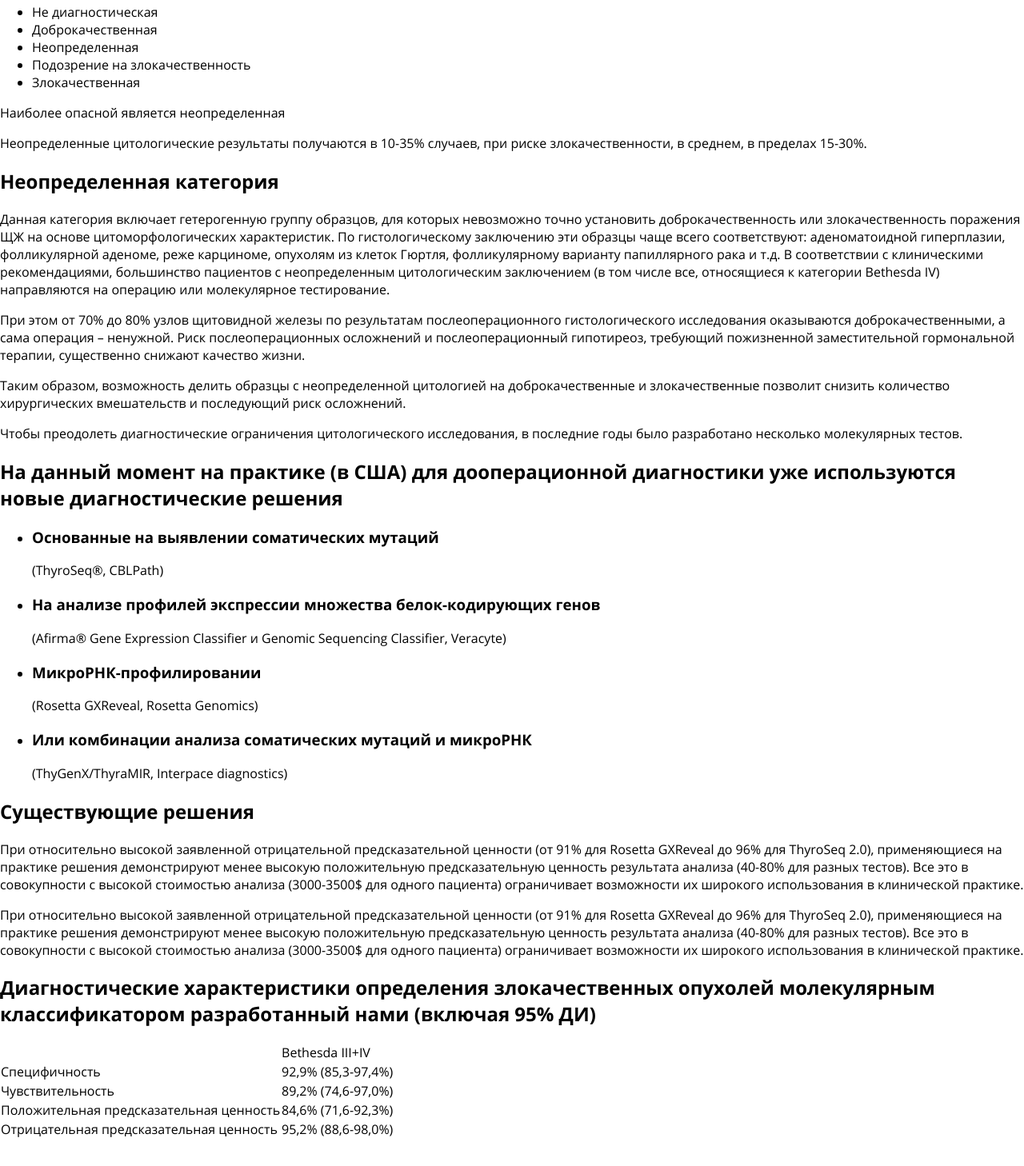
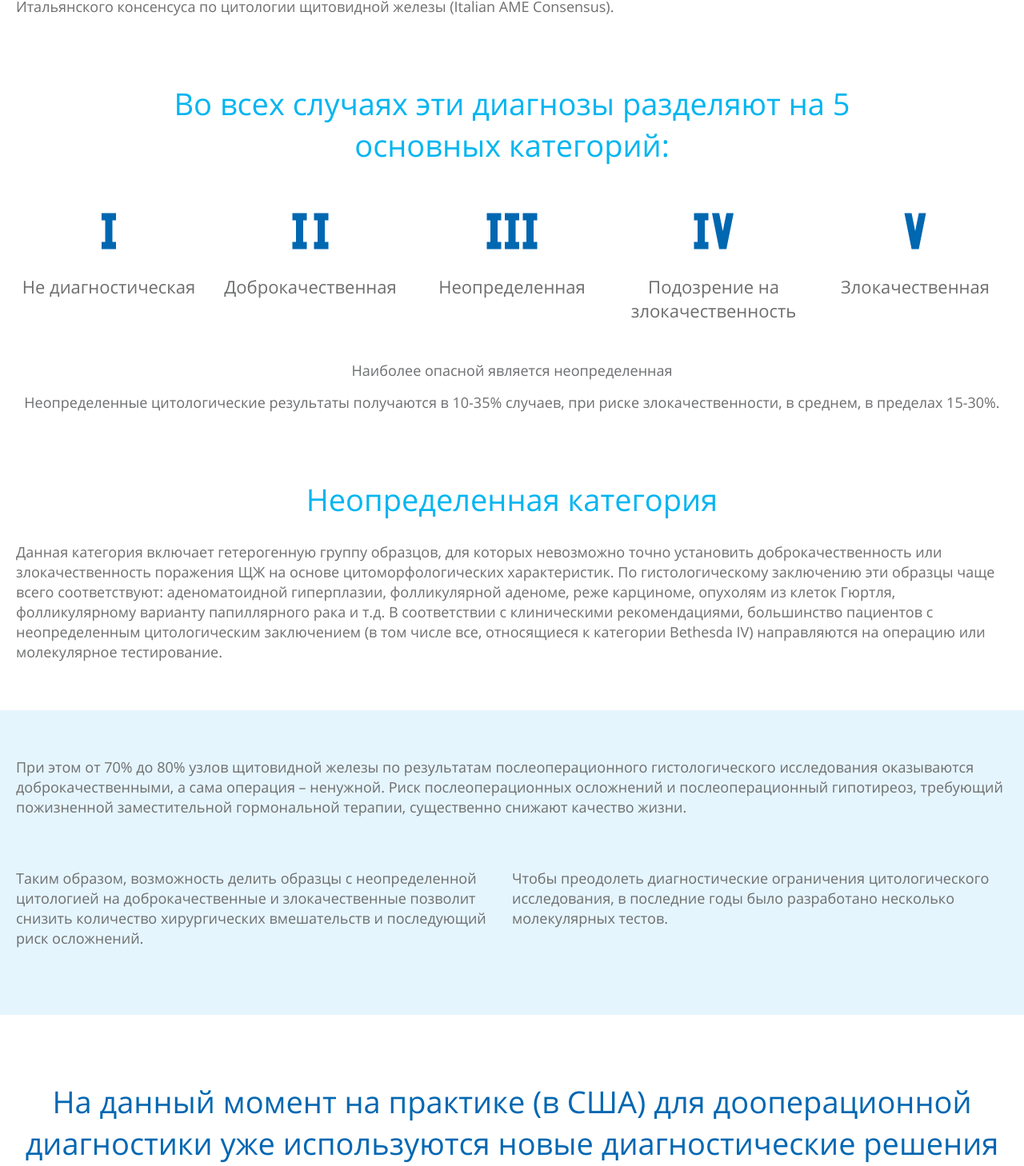
Before and after one commit to artcherenkov/mirel, a website: page src/method.html in a window 1280 px wide. Shown: the part 795-2253 px from the top of the page at 80% size. Drawn offline with nearby package versions, Linux system fonts and the light colour scheme; files that its build step writes are made by us from their sources.

Commit message:
Стилизует страницу методики

```diff
--- a/src/method.html
+++ b/src/method.html
@@ -10,25 +10,27 @@
   </head>
   <body>
     <header class="page-header">
-      <h2 class="page-header__header">Мирель</h2>
-      <a href="mailto:info@rtpr.ru">e-mail: info@rtpr.ru</a>
+      <div class="page-header__header-wrapper">
+        <h2 class="page-header__header">МикроРНК Диагностика</h2>
+        <a class="page-header__link" href="mailto:info@rtpr.ru">e-mail: info@rtpr.ru</a>
+      </div>
       <nav class="page-header__nav">
         <div class="page-header__nav-wrapper">
           <ul class="page-header__nav-list">
             <li class="page-header__nav-item">
-              <a href="#">Главная</a>
+              <a class="page-header__nav-link" href="index.html">О нас</a>
             </li>
             <li class="page-header__nav-item">
-              <a href="#">О компании</a>
+              <a class="page-header__nav-link" href="sick.html">Заболевания щитовидной железы</a>
             </li>
             <li class="page-header__nav-item">
-              <a href="#">Методика</a>
+              <a class="page-header__nav-link">Молекулярно-генетический анализ</a>
             </li>
             <li class="page-header__nav-item">
-              <a href="#">Алгоритм исследования</a>
+              <a class="page-header__nav-link" href="#">Публикации</a>
             </li>
             <li class="page-header__nav-item">
-              <a href="#">Научные работы</a>
+              <a class="page-header__nav-link" href="#">Информация для пациентов</a>
             </li>
           </ul>
         </div>
@@ -48,37 +50,37 @@
               <h2 class="method__part-header">Узловые образования щитовидной железы</h2>
           </header>
           <main class="method__part-main">
-            <p class="method__part-inner">
+            <p class="method__part-inner method__part-inner--part1">
               По распространенности узловые образования щитовидной железы (ЩЖ) доминируют среди патологий эндокринной системы. Из них ~7% являются злокачественными и требуют оперативного вмешательства, решение о котором принимается на основании дооперационного диагноза. Основным методом дооперационной диагностики является цитологическое исследование препаратов, полученных тонкоигольной аспирационной пункционной биопсией (ТАПБ). В настоящее время используются несколько систем классификации цитологических диагнозов (British Thyroid Association-Royal College of Pathologists, Bethesda System for Reporting Thyroid Cytopathology, или Итальянского консенсуса по цитологии щитовидной железы (Italian AME Consensus).
             </p>
           </main>
         </article>
         <article class="method__part method__part--part2">
           <header class="method__part-header-wrapper">
-            <h2 class="method__part-header">Во всех случаях эти диагнозы разделяют на 5 основных категорий:</h2>
+            <h2 class="method__part-header">Во всех случаях эти диагнозы разделяют на 5 основных&nbsp;категорий:</h2>
           </header>
           <main class="method__part-main">
             <ul class="method__part-list">
-              <li class="method__part-item">
-                Не диагностическая
+              <li class="method__part-item method__part-item--1">
+                <p class="method__part-item-text">Не диагностическая</p>
               </li>
-              <li class="method__part-item">
-                Доброкачественная
+              <li class="method__part-item method__part-item--2">
+                <p class="method__part-item-text">Доброкачественная</p>
               </li>
-              <li class="method__part-item">
-                Неопределенная
+              <li class="method__part-item method__part-item--3">
+                <p class="method__part-item-text">Неопределенная</p>
               </li>
-              <li class="method__part-item">
-                Подозрение на злокачественность
+              <li class="method__part-item method__part-item--4">
+                <p class="method__part-item-text">Подозрение на злокачественность</p>
               </li>
-              <li class="method__part-item">
-                Злокачественная
+              <li class="method__part-item method__part-item--5">
+                <p class="method__part-item-text">Злокачественная</p>
               </li>
             </ul>
-            <p class="method__part-content">
+            <p class="method__part-content method__part-content--part2">
               Наиболее опасной является неопределенная
             </p>
-            <p class="method__part-content">
+            <p class="method__part-content method__part-content--part2">
               Неопределенные цитологические результаты получаются в 10-35% случаев, при риске злокачественности, в среднем, в пределах 15-30%.
             </p>
           </main>
@@ -88,19 +90,21 @@
             <h2 class="method__part-header">Неопределенная категория</h2>
           </header>
           <main class="method__part-main">
-            <p class="method__part-inner">
+            <p class="method__part-inner method__part-inner--part3">
               Данная категория включает гетерогенную группу образцов, для которых невозможно точно установить доброкачественность или злокачественность поражения ЩЖ на основе цитоморфологических характеристик. По гистологическому заключению эти образцы чаще всего соответствуют: аденоматоидной гиперплазии, фолликулярной аденоме, реже карциноме, опухолям из клеток Гюртля, фолликулярному варианту папиллярного рака и т.д. В соответствии с клиническими рекомендациями, большинство пациентов с неопределенным цитологическим заключением (в том числе все, относящиеся к категории Bethesda IV) направляются на операцию или молекулярное тестирование.
             </p>
-            <div class="method__inner-wrapper method__blue-bg">
-              <p class="method__part-inner method__part-inner--double">
+            <div class="method__blue-bg">
+              <div class="method__inner-wrapper">
+                <p class="method__part-content method__part-content--double">
                   При этом от 70% до 80% узлов щитовидной железы по результатам послеоперационного гистологического исследования оказываются доброкачественными, а сама операция – ненужной. Риск послеоперационных осложнений и послеоперационный гипотиреоз, требующий пожизненной заместительной гормональной терапии, существенно снижают качество жизни.
                 </p>
-              <p class="method__part-inner">
+                <p class="method__part-content">
                   Таким образом, возможность делить образцы с неопределенной цитологией на доброкачественные и злокачественные позволит снизить количество хирургических вмешательств и последующий риск осложнений.
                 </p>
-              <p class="method__part-inner">
+                <p class="method__part-content">
                   Чтобы преодолеть диагностические ограничения цитологического исследования, в последние годы было разработано несколько молекулярных тестов.
                 </p>
+              </div>
             </div>
           </main>
         </article>
@@ -160,7 +164,8 @@
             </p>
           </main>
         </article>
-        <article class="method__part method__part--part5 method__part--blue">
+        <article class="method__part method__part--part6 method__part--blue">
+          <div class="method__part-wrapper">
             <header class="method__part-header-wrapper">
               <h2 class="method__part-header">
                 Диагностические характеристики определения злокачественных опухолей молекулярным классификатором разработанный нами (включая 95% ДИ)
@@ -171,29 +176,30 @@
                 <thead>
                   <tr>
                     <td> </td>
-                  <td>Bethesda III+IV</td>
+                    <td class="method__table-header">Bethesda III+IV</td>
                   </tr>
                 </thead>
                 <tbody>
                   <tr>
                     <td>Специфичность</td>
-                  <td>92,9% (85,3-97,4%)</td>
+                    <td class="method__table-column2">92,9% (85,3-97,4%)</td>
                   </tr>
                   <tr>
                     <td>Чувствительность</td>
-                  <td>89,2% (74,6-97,0%)</td>
+                    <td class="method__table-column2">89,2% (74,6-97,0%)</td>
                   </tr>
                   <tr>
                     <td>Положительная предсказательная ценность</td>
-                  <td>84,6% (71,6-92,3%)</td>
+                    <td class="method__table-column2">84,6% (71,6-92,3%)</td>
                   </tr>
                   <tr>
                     <td>Отрицательная предсказательная ценность</td>
-                  <td>95,2% (88,6-98,0%)</td>
+                    <td class="method__table-column2">95,2% (88,6-98,0%)</td>
                   </tr>
                 </tbody>
               </table>
             </main>
+          </div>
         </article>
       </section>
       <section class="question">
@@ -218,6 +224,7 @@
       </section>
     </main>
     <footer class="page-footer">
+      <div class="page-footer__wrapper">
         <div class="page-footer__company-wrapper">
           <h2 class="page-footer__company">МикроРНК Диагностика</h2>
           <a class="page-footer__email" href="mailto:info@rtpr.ru">e-mail: info@rtpr.ru</a>
@@ -239,6 +246,7 @@
             <a href="#" class="page-footer__link">Научные работы</a>
           </li>
         </ul>
+      </div>
     </footer>
   </body>
 </html>
--- /dev/null
+++ b/src/sass/blocks/method.scss
@@ -0,0 +1,272 @@
+.method__part {
+  max-width: 1260px;
+  margin: 0 auto;
+  padding: 0 10px;
+
+  &--part3 {
+    max-width: 100%;
+    padding: 0;
+    margin: 0 0 82px;
+
+    & .method__part-header,
+    & .method__part-inner {
+      max-width: 1260px;
+      margin-left: auto;
+      margin-right: auto;
+      padding: 0 10px;
+    }
+
+    & .method__part-content {
+      text-align: left;
+      width: 50%;
+    }
+
+    & .method__part-content:nth-of-type(2n) {
+      padding-right: 20px;
+    }
+
+    & .method__part-content--double {
+      margin-bottom: 64px;
+      width: 100%
+    }
+
+    & .method__inner-wrapper {
+      margin: 0 auto;
+      padding: 0 10px;
+      display: flex;
+      flex-wrap: wrap;
+      max-width: 1260px;
+    }
+  }
+
+  &--part4 {
+
+    & .method__part-header {
+      font-weight: normal;
+      font-size: 38px;
+      line-height: 52px;
+      text-align: center;
+      margin-bottom: 37px;
+
+      color: #0067B1;
+    }
+  }
+
+  &--part5 {
+    & .method__part-main {
+      margin-bottom: 48px;
+    }
+
+    & .method__part-header {
+      color: #0067B1;
+    }
+
+    & .method__part-inner:not(:last-of-type) {
+      margin-bottom: 70px;
+    }
+  }
+
+  &--part6 {
+    max-width: 100%;
+    margin: 0;
+    padding: 0 0 68px;
+
+    & .method__part-header {
+      color: #0067B1;
+      padding-top: 34px;
+    }
+  }
+}
+
+.method__header {
+  font-weight: normal;
+  font-size: 38px;
+  line-height: 52px;
+  text-align: center;
+  margin: 0;
+
+  color: #0067b1;
+}
+
+.method__header-disclaimer {
+  font-size: 18px;
+  margin: 0 0 80px;
+  line-height: 25px;
+  text-align: center;
+
+  color: #6d6e70;
+}
+
+.method__part-header {
+  font-weight: normal;
+  font-size: 38px;
+  line-height: 52px;
+  text-align: center;
+  margin: 0 0 28px;
+
+  color: #00B5F0;
+}
+
+.method__part-inner {
+  font-size: 18px;
+  line-height: 25px;
+  color: #6D6E70;
+  margin: 0;
+
+  &--part1 {
+    margin-bottom: 82px;
+  }
+
+  &--part3 {
+    margin-bottom: 60px;
+  }
+}
+
+.method__part-list {
+  margin: 0;
+  list-style: none;
+  display: flex;
+  flex-wrap: wrap;
+  justify-content: center;
+  padding: 0 0 28px;
+}
+
+.method__part-item {
+  flex-basis: 232px;
+  margin-bottom: 20px;
+  text-align: center;
+  display: flex;
+  flex-direction: column;
+  align-items: center;
+  font-size: 22px;
+  line-height: 30px;
+
+  color: #6D6E70;
+
+  &:not(:last-of-type) {
+    margin-right: 20px;
+  }
+
+  &::before {
+    content: "";
+    width: 108px;
+    height: 108px;
+  }
+
+  &--1::before {
+    background: url("../img/roman-1.svg") no-repeat center;
+  }
+
+  &--2::before {
+    background: url("../img/roman-2.svg") no-repeat center;
+  }
+
+  &--3::before {
+    background: url("../img/roman-3.svg") no-repeat center;
+  }
+
+  &--4::before {
+    background: url("../img/roman-4.svg") no-repeat center;
+  }
+
+  &--5::before {
+    background: url("../img/roman-5.svg") no-repeat center;
+  }
+}
+
+.method__part-item-text {
+  margin: 0;
+}
+
+.method__part-content {
+  font-size: 18px;
+  line-height: 25px;
+  text-align: center;
+  margin: 0;
+  color: #6D6E70;
+
+  &--part2 {
+    margin-bottom: 82px;
+
+    &:not(:last-of-type) {
+      margin-bottom: 15px;
+    }
+  }
+}
+
+.method__blue-bg {
+  background-color: #E5F5FD;
+  padding-top: 59px;
+  padding-bottom: 83px;
+}
+
+.method__solutions-list {
+  padding: 0;
+  list-style: none;
+  margin: 0 0 82px;
+}
+
+.method__solutions-item {
+  &:not(:last-of-type) {
+    margin-bottom: 37px;
+  }
+}
+
+.method__solution-header {
+  text-align: center;
+  margin: 0 0 19px;
+  font-weight: normal;
+  font-size: 30px;
+  line-height: 41px;
+
+  color: #00B5F0;
+}
+
+.method__solution-content {
+  margin: 0;
+  font-size: 20px;
+  line-height: 27px;
+  text-align: center;
+
+  color: #6D6E70;
+}
+
+.method__part-wrapper {
+  max-width: 1260px;
+  margin: 0 auto;
+  padding: 0 10px;
+}
+
+.method__table {
+  font-size: 18px;
+  line-height: 25px;
+  color: #484848;
+  border-bottom: 1px solid #C9C9C9;
+  border-right: 1px solid #C9C9C9;
+  margin: 0 auto;
+
+  & td {
+    border-top: 1px solid #C9C9C9;
+    border-left: 1px solid #C9C9C9;
+    padding: 15px 45px 15px 55px;
+    font-size: 18px;
+    line-height: 25px;
+    color: #484848;
+  }
+
+  & .method__table-column2 {
+    padding-right: 89px;
+  }
+
+  & .method__table-header {
+    text-align: center;
+    font-weight: bold;
+    font-size: 18px;
+    line-height: 25px;
+    color: #0067B1;
+  }
+}
+
+.method__part--blue {
+  background-color: #E5F5FD;
+}
--- a/src/sass/blocks/page-header.scss
+++ b/src/sass/blocks/page-header.scss
@@ -48,7 +48,7 @@
 
 .page-header__bg {
   margin-top: 8px;
-  margin-bottom: 82px;
+  margin-bottom: 38px;
   height: 239px;
   background: url("../img/bg-dna.png") no-repeat;
   background-size: cover;
--- a/src/sass/blocks/sick.scss
+++ b/src/sass/blocks/sick.scss
@@ -8,6 +8,7 @@
   max-width: 1100px;
   text-align: center;
   color: #6D6E70;
+  padding-top: 44px;
   margin: 0 auto 82px;
   font-size: 18px;
   line-height: 25px;
--- a/src/sass/styles.scss
+++ b/src/sass/styles.scss
@@ -14,6 +14,7 @@
 @import "blocks/conclusion.scss";
 @import "blocks/diagnostics.scss";
 @import "blocks/sick.scss";
+@import "blocks/method";
 
 @import "blocks/question";
 @import "blocks/page-footer";
```
Also changed, not shown: src/index.html (+1 -1 lines), src/sick.html (+1 -1 lines), src/css/styles.css, src/img/roman-1.svg (added), src/img/roman-2.svg (added), src/img/roman-3.svg (added), src/img/roman-4.svg (added), src/img/roman-5.svg (added). Lines whose indentation alone changed are shown as unchanged.
